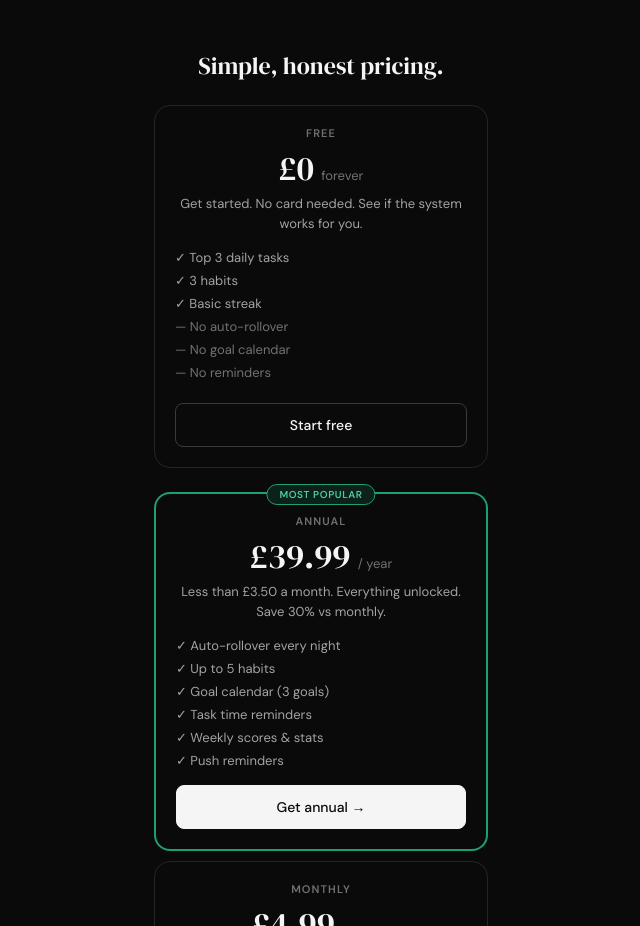
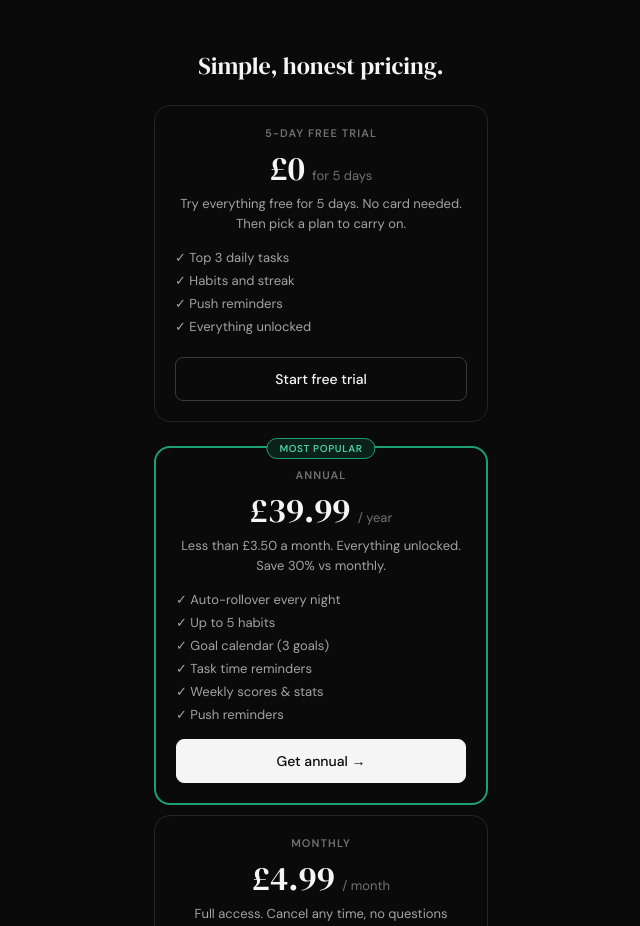
Before and after one commit to Feehan22/tommorw-starts-tonight, a plain HTML site: page index.html in a window 1280 px wide. Shown: the part 3220-4146 px from the top of the page, without its empty margins (319-959 px from the left). Drawn offline with nearby package versions, Linux system fonts and the light colour scheme.

Commit message:
Update index.html

```diff
--- a/index.html
+++ b/index.html
@@ -558,16 +558,14 @@ function renderLanding() {
     <div class="lp-section">
       <div class="lp-title">Simple, honest pricing.</div>
       <div class="lp-pc">
-        <div class="lp-ptier">Free</div>
-        <div class="lp-pprice">£0 <small>forever</small></div>
-        <div class="lp-pdesc">Get started. No card needed. See if the system works for you.</div>
+               <div class="lp-ptier">5-day free trial</div>
+        <div class="lp-pprice">£0 <small>for 5 days</small></div>
+        <div class="lp-pdesc">Try everything free for 5 days. No card needed. Then pick a plan to carry on.</div>
         <div class="lp-pf">✓ Top 3 daily tasks</div>
-        <div class="lp-pf">✓ 3 habits</div>
-        <div class="lp-pf">✓ Basic streak</div>
-        <div class="lp-pf no">— No auto-rollover</div>
-        <div class="lp-pf no">— No goal calendar</div>
-        <div class="lp-pf no">— No reminders</div>
-        <button class="lp-pbtn" onclick="lpPlan('free');document.querySelector('.lp-capture').scrollIntoView({behavior:'smooth'})">Start free</button>
+        <div class="lp-pf">✓ Habits and streak</div>
+        <div class="lp-pf">✓ Push reminders</div>
+        <div class="lp-pf">✓ Everything unlocked</div>
+        <button class="lp-pbtn" onclick="lpPlan('free');document.querySelector('.lp-capture').scrollIntoView({behavior:'smooth'})">Start free trial</button>
       </div>
       <div class="lp-pc feat" style="margin-top:1.5rem">
         <div class="lp-pb">Most popular</div>
```
